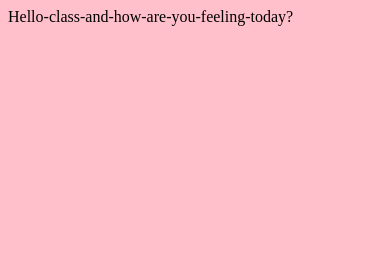
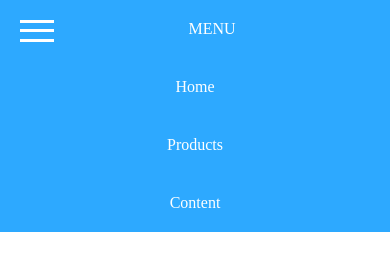
Before and after one commit to SeattleCentral/WEB130_SP2020, a website built with webpack: page assignment03/index.html in a window 390 px wide. Built offline with nearby package versions, Linux system fonts and the light colour scheme.

Commit message:
initial menu flexbox styling.

```diff
--- a/assignment03/index.html
+++ b/assignment03/index.html
@@ -7,6 +7,27 @@
     <link rel="stylesheet" href="./dist/styles.css">
 </head>
 <body>
+    <nav>
+        <ul>
+            <li class="mobile-only">
+                <a href="#">
+                    <span class="menu-icon"></span>
+                    MENU
+                </a>
+            </li>
+            <li>
+                <a href="#">Home</a>
+            </li>
+            <li>
+                <a href="#">Products</a>
+            </li>
+            <li>
+                <a href="#">Content</a>
+            </li>
+        </ul>
+    </nav>
+
+
     <script src="./dist/app.js"></script>
 </body>
 </html>
--- /dev/null
+++ b/assignment03/src/js/alert.js
@@ -0,0 +1,7 @@
+export function sendWarning() {
+    // alert('Warning! Warning!');
+}
+
+export function sendGreeting() {
+    // alert('Hi, nice to meet you!')
+}
--- a/assignment03/src/js/index.js
+++ b/assignment03/src/js/index.js
@@ -1,4 +1,6 @@
 import _ from 'lodash'
+
+import { sendWarning } from './alert'
 
 function component() {
     const domElement = document.createElement('div')
@@ -11,4 +13,6 @@ function component() {
     return domElement
 }
 
-document.body.appendChild(component())
+setTimeout(sendWarning, 1000);
+
+// document.body.appendChild(component())
--- /dev/null
+++ b/assignment03/src/scss/_colors.scss
@@ -0,0 +1,3 @@
+$color: white;
+$light-blue: #2DA9FF;
+$dark-blue: #0A75BE;
--- /dev/null
+++ b/assignment03/src/scss/_nav.scss
@@ -0,0 +1,46 @@
+@import 'colors';
+@import 'size';
+
+nav {
+    background-color: $light-blue;
+    ul {
+        // remove list styles
+        list-style-type: none;
+        padding-inline-start: 0;
+        margin: 0;
+
+        display: flex;
+        flex-wrap: wrap;
+        flex-direction: row;
+        @include size(sm) {
+            flex-direction: column;
+        }
+    }
+    li {
+        display: block;
+        @include size(md) {
+            flex-grow: 1;
+        }
+        a {
+            display: block;
+            text-align: center;
+            text-decoration: none;
+            color: white;
+            padding: 20px;
+        }
+        .menu-icon {
+            display: block;
+            float: left;
+            width: 34px;
+            height: 22px;
+            background-image: url("/img/Hamburger.png");
+        }
+        &.open {
+            .menu-icon {
+                width: 27px;
+                height: 27px;
+                background-image: url("/img/X-Icon.png");
+            }
+        }
+    }
+}
--- /dev/null
+++ b/assignment03/src/scss/_size.scss
@@ -0,0 +1,22 @@
+/**
+ * Sizes
+ * ======
+ *  - sm: < 40em
+ *  - md: 40em < 64em
+ *  - lg: 64em and greater
+ */
+ @mixin size($size) {
+    @if $size == sm {
+        @media screen and (max-width: 39.99em) {
+            @content;
+        }
+    } @else if $size == md {
+        @media screen and (min-width: 40em) and (max-width: 63.99em) {
+            @content;
+        }
+    } @else if $size == lg {
+        @media screen and (min-width: 64em) {
+            @content;
+        }
+    }
+}
--- a/assignment03/src/scss/styles.scss
+++ b/assignment03/src/scss/styles.scss
@@ -1,5 +1,30 @@
-$color: pink;
+@import 'colors';
+@import 'nav';
+@import 'size';
 
 body {
     background-color: $color;
+    padding: 0;
+    margin: 0;
 }
+
+.mobile-only {
+    display: none;
+    @include size(sm) {
+        display: block
+    }
+}
+
+.tablet-only {
+    display: none;
+    @include size(md) {
+        display: block
+    }
+}
+
+.desktop-only {
+    display: none;
+    @include size(large) {
+        display: block
+    }
+}
```
Also changed, not shown: assignment03/img/Hamburger.png (added), assignment03/img/X-Icon.png (added).
